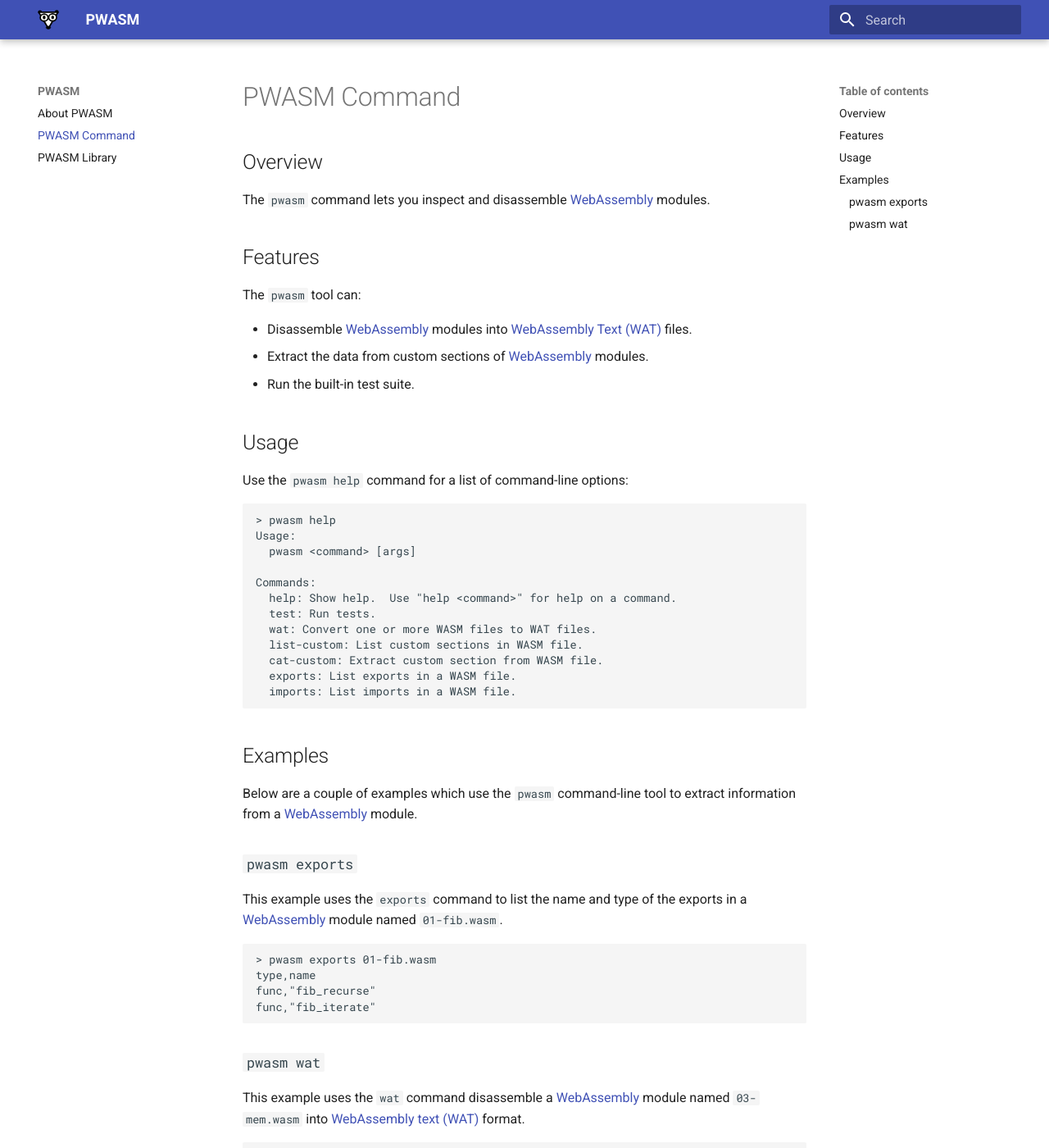
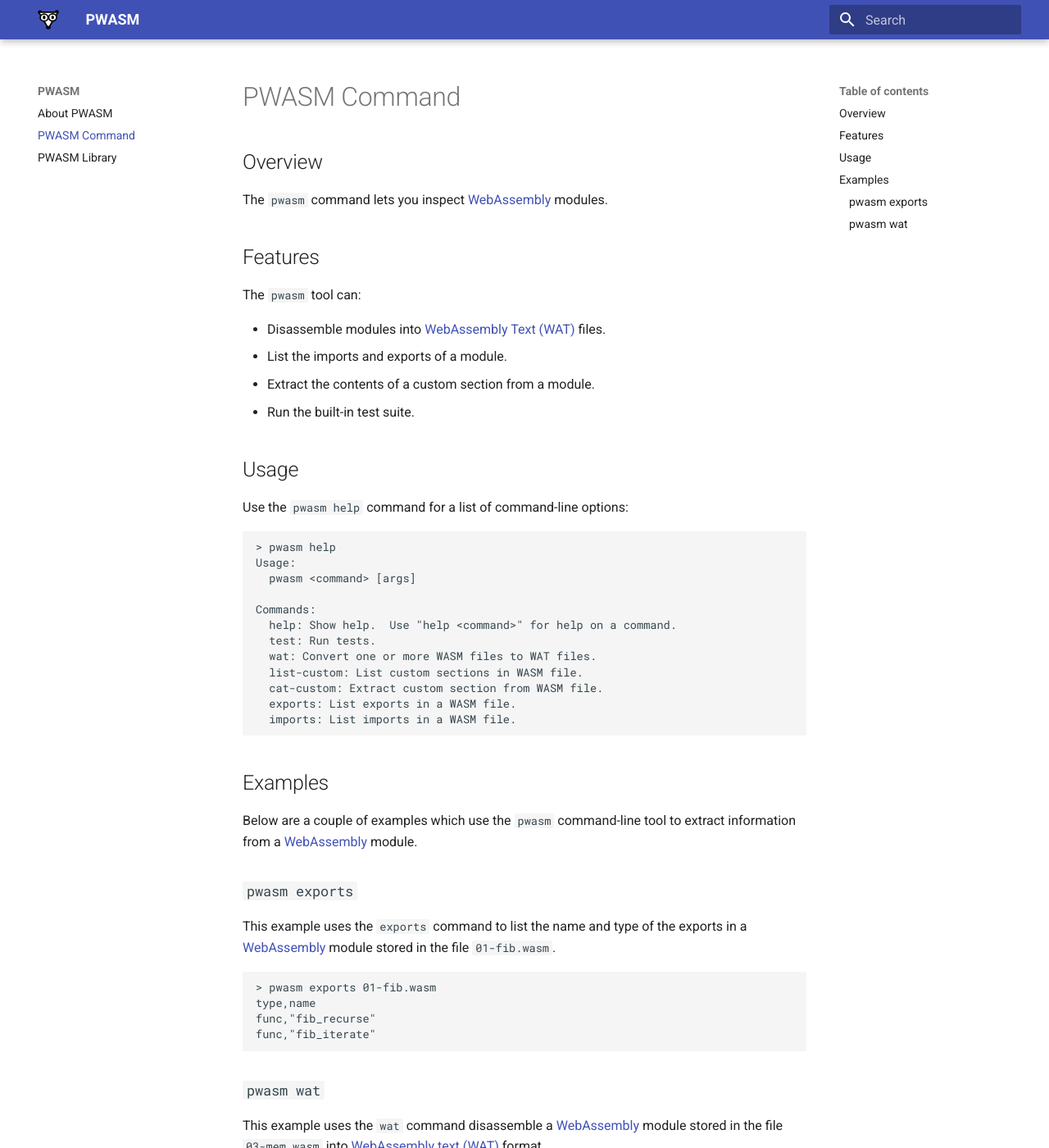
Before and after one commit to pablotron/pwasm, an MkDocs documentation site: the page built from docs/command.md, in a window 1280 px wide and 1400 px high. Shown: the whole window at 82% size. Built offline with MkDocs 1.6.1 and Material for MkDocs 9.7.7, drawn with Linux system fonts in a browser that asks for light colours.

````diff
--- a/docs/command.md
+++ b/docs/command.md
@@ -2,16 +2,15 @@
 
 ## Overview
 
-The `pwasm` command lets you inspect and disassemble [WebAssembly][]
-modules.
+The `pwasm` command lets you inspect [WebAssembly][] modules.
 
 ## Features
 
 The `pwasm` tool can:
 
-* Disassemble [WebAssembly][] modules into [WebAssembly Text (WAT)][wat]
-  files.
-* Extract the data from custom sections of [WebAssembly][] modules.
+* Disassemble modules into [WebAssembly Text (WAT)][wat] files.
+* List the imports and exports of a module.
+* Extract the contents of a custom section from a module.
 * Run the built-in test suite.
 
 ## Usage
@@ -41,7 +40,7 @@ to extract information from a [WebAssembly][] module.
 ### `pwasm exports`
 
 This example uses the `exports` command to list the name and type of the
-exports in a [WebAssembly][] module named `01-fib.wasm`.
+exports in a [WebAssembly][] module stored in the file `01-fib.wasm`.
 
 ```
 > pwasm exports 01-fib.wasm
@@ -53,7 +52,8 @@ func,"fib_iterate"
 ### `pwasm wat`
 
 This example uses the `wat` command disassemble a [WebAssembly][] module
-named `03-mem.wasm` into [WebAssembly text (WAT)][wat] format.
+stored in the file  `03-mem.wasm` into [WebAssembly text (WAT)][wat]
+format.
 
 ```
 > pwasm wat ./03-mem.wasm
````
Also changed, not shown: README.md (+10 -9 lines).
